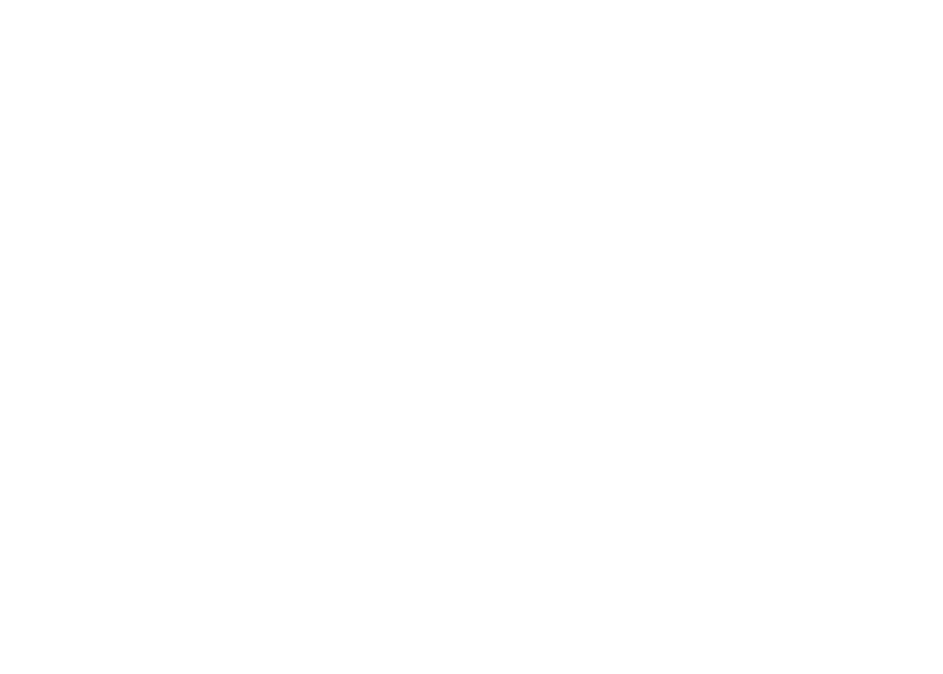
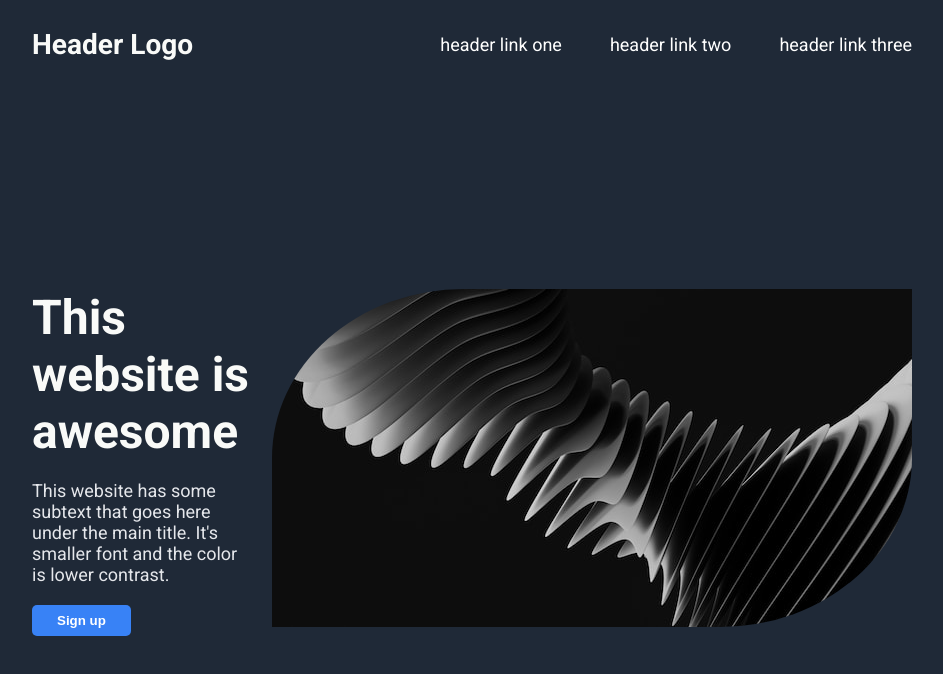
Before and after one commit to Drelka/landing-page, a plain HTML site: page index.html in a window 1280 px wide. Shown: the whole page, without its empty margins (168-1111 px from the left). Drawn offline with Linux system fonts and the light colour scheme.

Commit message:
Finish top part

```diff
--- a/index.html
+++ b/index.html
@@ -4,8 +4,37 @@
     <meta charset="UTF-8">
     <meta name="viewport" content="width=device-width, initial-scale=1.0">
     <title>landing-page</title>
+    <link rel="stylesheet" href="./style.css">
+    <style>
+        @import url('https://fonts.googleapis.com/css2?family=Roboto:ital,wght@0,100;0,300;0,400;0,500;0,700;0,900;1,100;1,300;1,400;1,500;1,700;1,900&display=swap');
+      </style>
 </head>
 <body>
-
+    <div class="top">
+        <div class="header">
+            <div class="headerLogo">
+                <h3>Header Logo</h3>
+            </div>
+            <ul class="headerLinks">
+                <li><a href="#">header link one</a></li>
+                <li><a href="#">header link two</a></li>
+                <li><a href="#">header link three</a></li>
+            </ul>
+        </div>
+        <div class="hero">
+            <div class="heroMain">
+                <div class="heroTitle">
+                    This website is awesome
+                </div>
+                <div class="heroContent">
+                    This website has some subtext that goes here under the main title. It's smaller font and the color is lower contrast.
+                </div>
+                <button type="button" id="signUpButton">Sign up</button>
+            </div>
+            <div>
+            <img class="mainImg" src="./images/main/milad-fakurian-XnkLo3xc960-unsplash.jpg" alt="abstract white shape on the black background">
+            </div>
+        </div>
+    </div>
 </body>
 </html>
--- a/style.css
+++ b/style.css
@@ -0,0 +1,91 @@
+/*
+div {
+    border: 1px solid red;
+} */
+
+body {
+    font-family: 'Roboto', sans-serif;
+    display: flex;
+    flex-direction: column;
+    margin: 0;
+    padding: 0;
+}
+
+.top {
+    padding: 0 200px;
+    background-color: #1F2937;
+    color: #fff;
+}
+
+.header {
+    display: flex;
+}
+
+.headerLogo {
+    font-size: 24px;
+    color: #f9faf8;
+}
+
+.headerLinks {
+    display: flex;
+    align-items: center;
+    column-gap: 3rem;
+    margin-left: auto;
+}
+
+li {
+    list-style-type: none;
+}
+
+a {
+    text-decoration: none;
+    color: #fff;
+}
+
+.hero {
+    padding: 200px 0;
+    display: flex;
+    flex: auto;
+    justify-content: space-between;
+}
+
+.heroMain {
+    display: flex;
+    flex-direction: column;
+    width: 50%;
+}
+
+.heroTitle {
+    font-size: 48px;
+    font-weight: bolder;
+    color: #f9faf8;
+}
+
+.heroContent {
+    padding: 20px;
+    padding-left: 0;
+}
+
+.heroContent,
+.headerLinks {
+    font-size: 18px;
+    color: #e5e7eb;
+}
+
+#signUpButton {
+    background: #3882F6;
+    padding: 8px 25px;
+    color: #fff;
+    font-weight: bold;
+    border-radius: 5px;
+    margin: 10px;
+    margin-left: 0;
+    border: none;
+    align-self: flex-start;
+    margin-top: auto;
+    margin-bottom: 20px;
+}
+
+.mainImg {
+    border-radius: 30% / 50% 0;
+}
```
